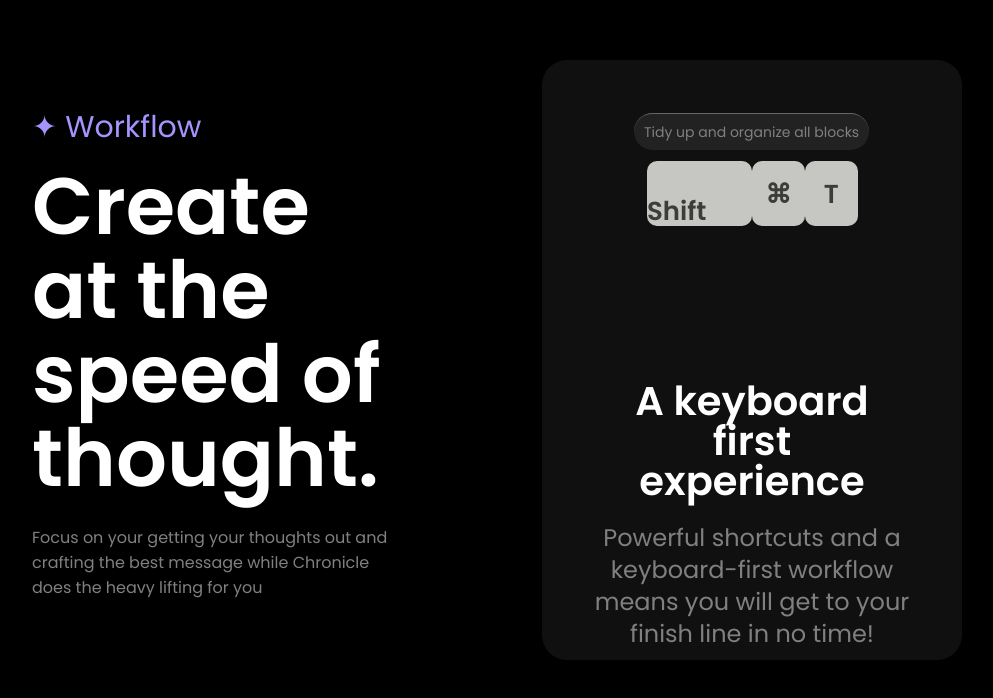
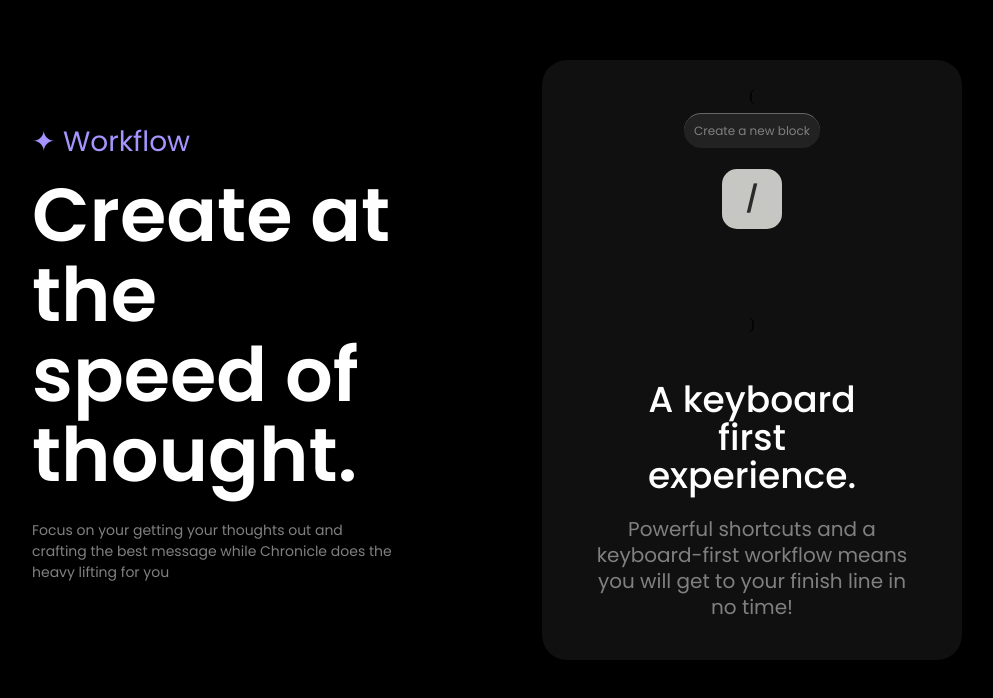
Before and after one commit to BhavyaT-135/Chronicles-of-Mercor, a React (Create React App) app: page / in a window 1280 px wide. Shown: the part 1377-2075 px from the top of the page, without its empty margins (128-1121 px from the left). Built offline with nearby package versions, Linux system fonts and the light colour scheme.

Commit message:
🐛 Minor design changes

```diff
--- a/src/components/Keyboard/Keyboard.jsx
+++ b/src/components/Keyboard/Keyboard.jsx
@@ -28,14 +28,14 @@ const Keyboard = () => {
   return (
     <div className='keyboard'>
       <div className='keyboard__top'>
-        {/* (<div className='keyboard__top-block'>
+        (<div className='keyboard__top-block'>
           <div className='keyboard__top-block__heading scale-up-top'>
             Create a new block
           </div>
           <div className='keyboard__top-block__square scale-up-center'>
             /
           </div>
-        </div>) */}
+        </div>)
         {/* (<div className='keyboard__top-block'>
           <div className='keyboard__top-block__heading scale-up-top'>
             Select your blocks
@@ -55,7 +55,7 @@ const Keyboard = () => {
             </div>
           </div>
         </div>) */}
-        <div className='keyboard__top-block'>
+        {/* (<div className='keyboard__top-block'>
           <div className='keyboard__top-block__heading scale-up-top'>
             Tidy up and organize all blocks
           </div>
@@ -70,11 +70,11 @@ const Keyboard = () => {
               T
             </div>
           </div>
-        </div>
+        </div>) */}
       </div>
       <div className='keyboard__bottom'>
         <div className='keyboard__bottom-heading'>
-          A keyboard first experience
+          A keyboard first experience.
         </div>
         <div className='keyboard__bottom-text'>
           Powerful shortcuts and a keyboard-first workflow means you will get to your finish line in no time!
--- a/src/components/Keyboard/keyboard.css
+++ b/src/components/Keyboard/keyboard.css
@@ -26,8 +26,8 @@
 }
 
 .keyboard__top-block__heading {
-  font-size: 14px;
-  line-height: 16px;
+  font-size: 12px;
+  line-height: 14px;
   font-weight: 400;
   color: #808080;
   font-family: 'Poppins', sans-serif;
@@ -52,7 +52,7 @@
   flex-direction: row;
   align-items: center;
   justify-content: space-between;
-  width: 50%;
+  width: 55%;
   margin-left: 20%;
 }
 
@@ -60,13 +60,13 @@
   display: flex;
   align-items: center;
   justify-content: center;
-  height: 65px;
-  width: 65px;
+  height: 60px;
+  width: 60px;
   background-color: #c6c6c2;
   border: none;
-  border-radius: 10px;
+  border-radius: 15px;
   margin-top: 5%;
-  color: #3c3c3b;
+  color: #2b2b2a;
   font-size: 26px;
   line-height: 30px;
   font-weight: 600;
@@ -77,15 +77,15 @@
   display: flex;
   align-items: flex-end;
   justify-content: flex-start;
-  height: 65px;
-  width: 130px;
+  height: 60px;
+  width: 120px;
   background-color: #c6c6c2;
   border: none;
-  border-radius: 10px;
+  border-radius: 15px;
   margin-top: 5%;
-  color: #3c3c3b;
-  font-size: 26px;
-  line-height: 30px;
+  color: #2b2b2a;
+  font-size: 16px;
+  line-height: 22px;
   font-weight: 600;
   font-family: 'Poppins', sans-serif;
 }
@@ -99,12 +99,12 @@
 }
 
 .keyboard__bottom-heading {
-  width: 57%;
+  width: 63%;
   text-align: center;
   margin-top: 5%;
-  font-size: 40px;
-  line-height: 40px;
-  font-weight: 600;
+  font-size: 36px;
+  line-height: 38px;
+  font-weight: 500;
   color: white;
   font-family: 'Poppins', sans-serif;
 }
@@ -113,8 +113,8 @@
   width: 80%;
   text-align: center;
   margin-top: 5%;
-  font-size: 24px;
-  line-height: 32px;
+  font-size: 20px;
+  line-height: 26px;
   font-weight: 400;
   color: #808080;
   font-family: 'Poppins', sans-serif;
--- a/src/components/Workflow/workflow.css
+++ b/src/components/Workflow/workflow.css
@@ -36,16 +36,16 @@
 }
 
 .workflow__left-heading {
-  font-size: 30px;
-  line-height: 44px;
+  font-size: 28px;
+  line-height: 36px;
   font-weight: 400;
   color: #a594fd;
   font-family: 'Poppins', sans-serif;
 }
 
 .workflow__left-title {
-  font-size: 80px;
-  line-height: 84px;
+  font-size: 75px;
+  line-height: 80px;
   font-weight: 600;
   margin-top: 15px;
   text-align: left;
@@ -55,7 +55,7 @@
 }
 
 .workflow__left-text {
-  font-size: 16px;
+  font-size: 14px;
   text-align: left;
   margin-top: 25px;
   white-space: pre-wrap;
```
